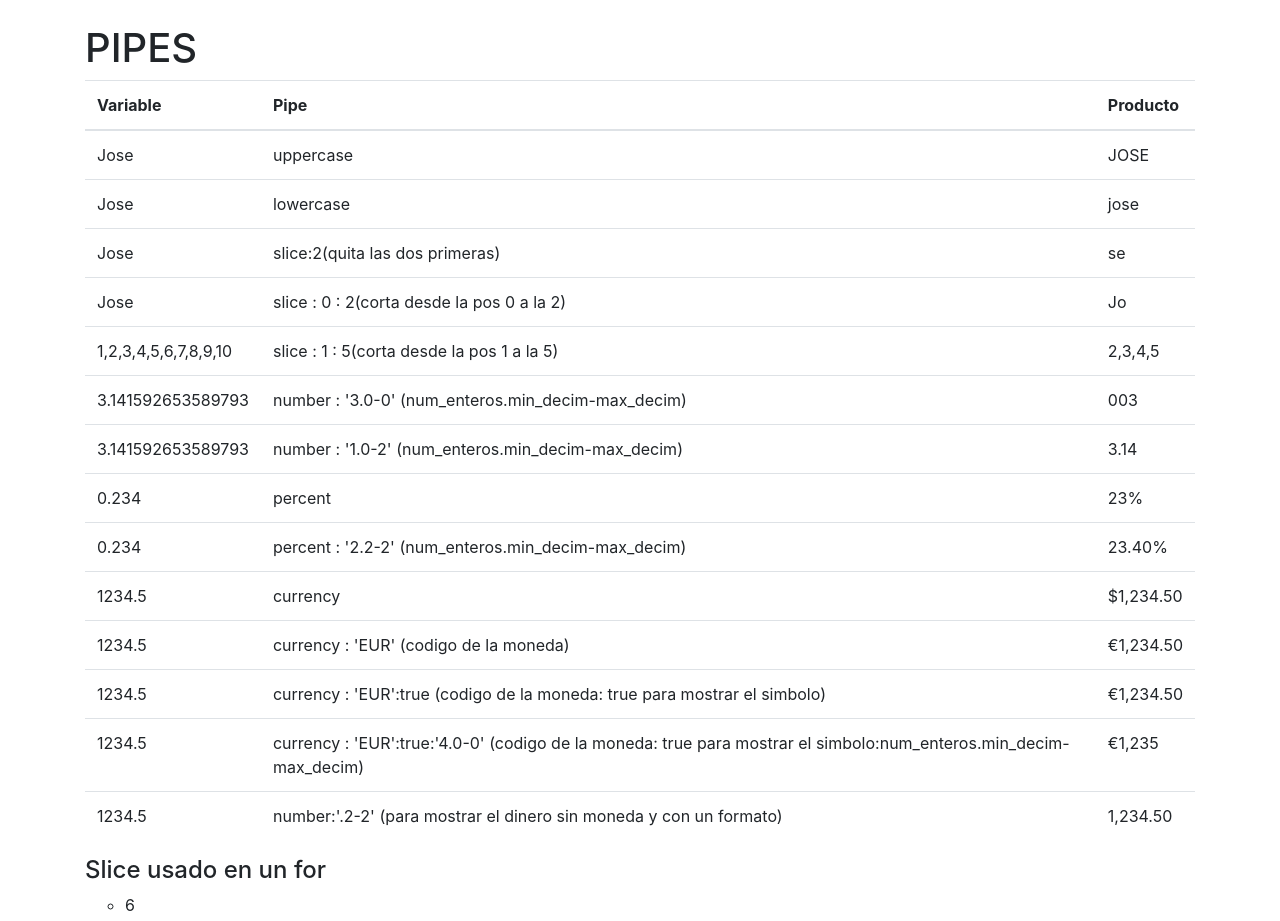
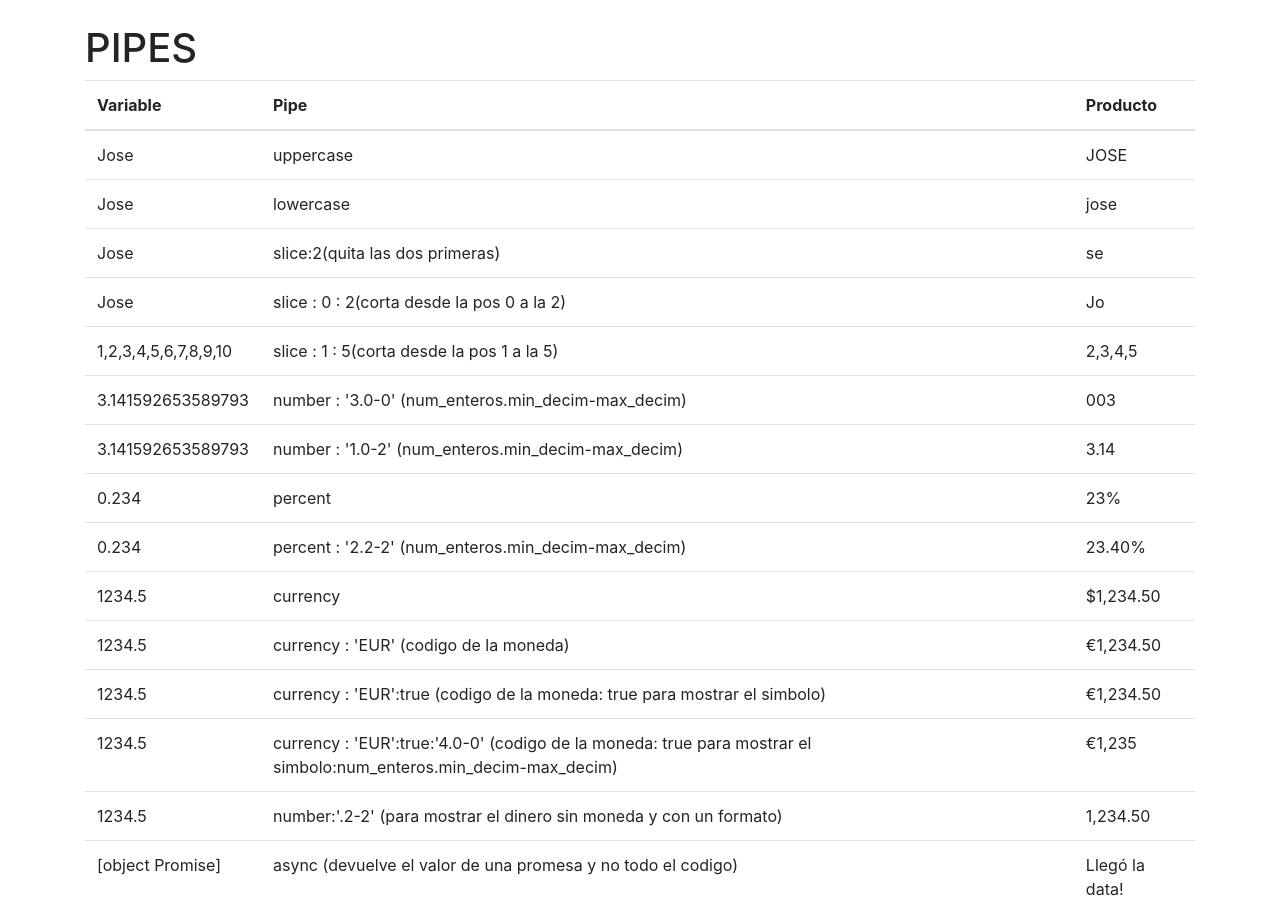
Before and after one commit to jsmr95/pipesAngular, an Angular app: page / in a window 1280 px wide. Shown: the top 921 px of the page. Built offline with nearby package versions, Linux system fonts and the light colour scheme.

Commit message:
Pipe async

```diff
--- a/src/app/app.component.html
+++ b/src/app/app.component.html
@@ -81,6 +81,11 @@
       <td>number:'.2-2' (para mostrar el dinero sin moneda y con un formato)</td>
       <td>{{salario | number:'.2-2' }}</td>
     </tr>
+    <tr>
+      <td>{{valorDePromesa}}</td>
+      <td>async (devuelve el valor de una promesa y no todo el codigo)</td>
+      <td>{{valorDePromesa | async }}</td>
+    </tr>
   </tbody>
 </table>
 
--- a/src/app/app.component.ts
+++ b/src/app/app.component.ts
@@ -20,4 +20,9 @@ export class AppComponent {
       casa: "19"
     }
   }
+  valorDePromesa = new Promise((resolve, reject) => {
+    setTimeout(()=>resolve('Llegó la data!'), 3500);
+  })
+
+
 }
```
